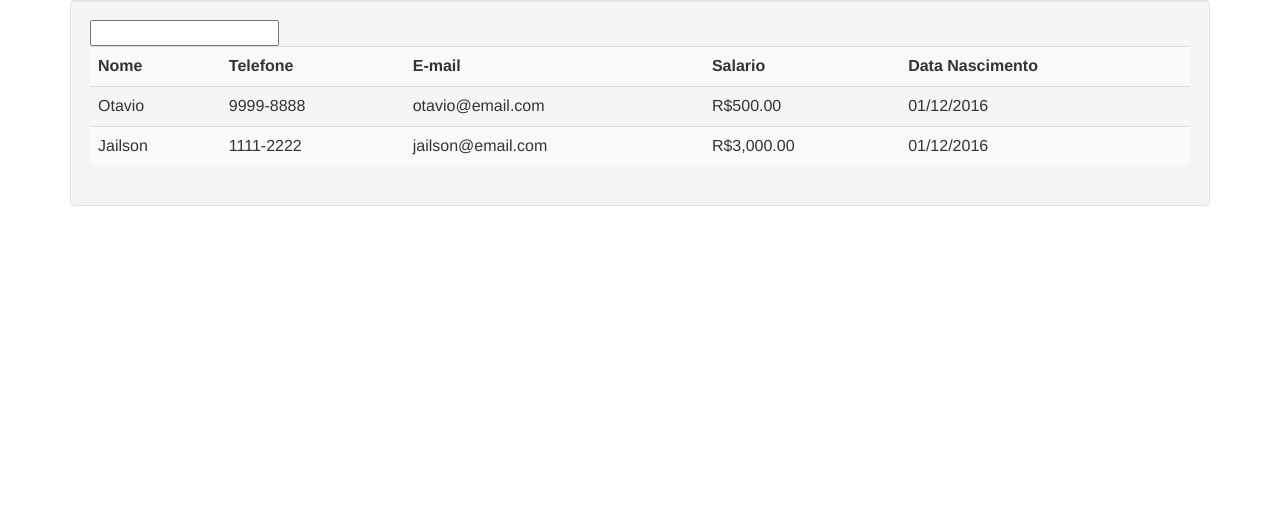
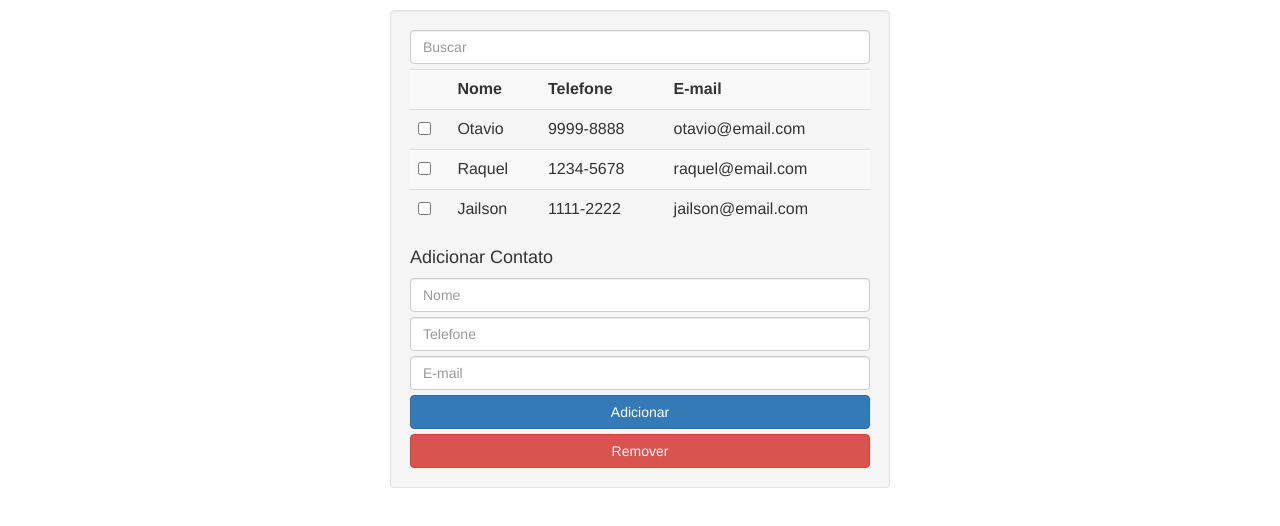
Before and after one commit to otaviolbarbosa/aula-angular, a plain HTML site: page index.html in a window 1280 px wide. Drawn offline with nearby package versions, Linux system fonts and the light colour scheme.

Commit message:
Modificacoes

```diff
--- a/app.js
+++ b/app.js
@@ -2,8 +2,21 @@ var app = angular.module('ngApp', []);
 
 app.controller('ContatosCtrl', function($scope) {
 	$scope.contatos = [
-		{nome: 'Otavio', telefone: '9999-8888', email: 'otavio@email.com', salario: 500, data: Date.now()},
-		{nome: 'Raquel', telefone: '1234-5678', email: 'raquel@email.com', salario: 12000.34, data: Date.now()},
-		{nome: 'Jailson', telefone: '1111-2222', email: 'jailson@email.com', salario: 3000, data: Date.now()},
+		{nome: 'Otavio', telefone: '9999-8888', email: 'otavio@email.com'},
+		{nome: 'Raquel', telefone: '1234-5678', email: 'raquel@email.com'},
+		{nome: 'Jailson', telefone: '1111-2222', email: 'jailson@email.com'},
 	];
+
+	$scope.addContato = function(contato) {
+		$scope.contatos.push(angular.copy(contato));
+		delete $scope.contato;
+	}
+
+	$scope.delContato = function(contatos) {
+		$scope.contatos = contatos.filter(function(c) {
+			if(!c.selecionado) {
+				return c;
+			}
+		});
+	}
 });
--- a/index.html
+++ b/index.html
@@ -3,27 +3,40 @@
 	<title></title>
 	<link rel="stylesheet" href="https://maxcdn.bootstrapcdn.com/bootstrap/3.3.7/css/bootstrap.min.css" integrity="sha384-BVYiiSIFeK1dGmJRAkycuHAHRg32OmUcww7on3RYdg4Va+PmSTsz/K68vbdEjh4u" crossorigin="anonymous">
 	<!-- js -->
+	<style type="text/css">
+		.well {
+			width: 500px;
+			margin: 10px auto;
+		}
+		.form-control {
+			margin-bottom: 5px;
+		}
+	</style>
 </head>
 <body ng-app="ngApp" ng-controller="ContatosCtrl">
 	<div class="container">
 		<div class="well">
-			<input type="text" ng-model="busca">
+			<input type="text" class="form-control" ng-model="busca" placeholder="Buscar">
 			<table class="table table-striped">
 				<tr>
+					<th></th>
 					<th>Nome</th>
 					<th>Telefone</th>
 					<th>E-mail</th>
-					<th>Salario</th>
-					<th>Data Nascimento</th>
 				</tr>
-				<tr ng-repeat="contato in contatos | orderBy: 'salario' | filter: busca | limitTo: 2">
-					<td>{{ contato.nome }}</td>
-					<td>{{ contato.telefone }}</td>
-					<td>{{ contato.email }}</td>
-					<td>{{ contato.salario | currency:'R$' }}</td>
-					<td>{{ contato.data | date: 'dd/MM/y' }}</td>
+				<tr ng-repeat="c in contatos | orderBy: 'salario' | filter: busca">
+					<td><input type="checkbox" ng-model="c.selecionado"> </td>
+					<td>{{ c.nome }}</td>
+					<td>{{ c.telefone }}</td>
+					<td>{{ c.email }}</td>
 				</tr>
 			</table>
+			<h4>Adicionar Contato</h4>
+			<input type="text" class="form-control" ng-model="contato.nome" placeholder="Nome">
+			<input type="text" class="form-control" ng-model="contato.telefone" placeholder="Telefone">
+			<input type="text" class="form-control" ng-model="contato.email" placeholder="E-mail">
+			<input type="button" class="btn btn-primary btn-block" value="Adicionar" ng-click="addContato(contato)">
+			<input type="button" class="btn btn-danger btn-block" value="Remover" ng-click="delContato(contatos)">
 		</div>
 	</div>
 	<script src="https://ajax.googleapis.com/ajax/libs/angularjs/1.5.8/angular.min.js"></script>
```
